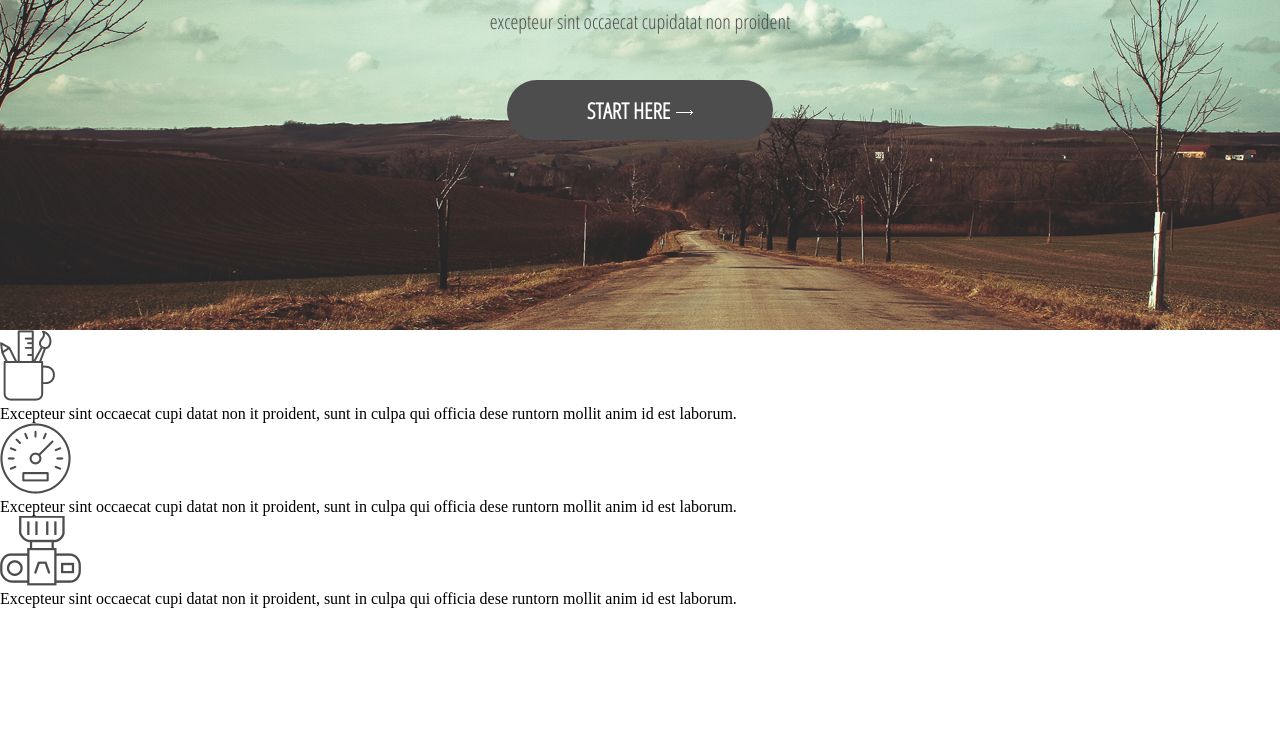
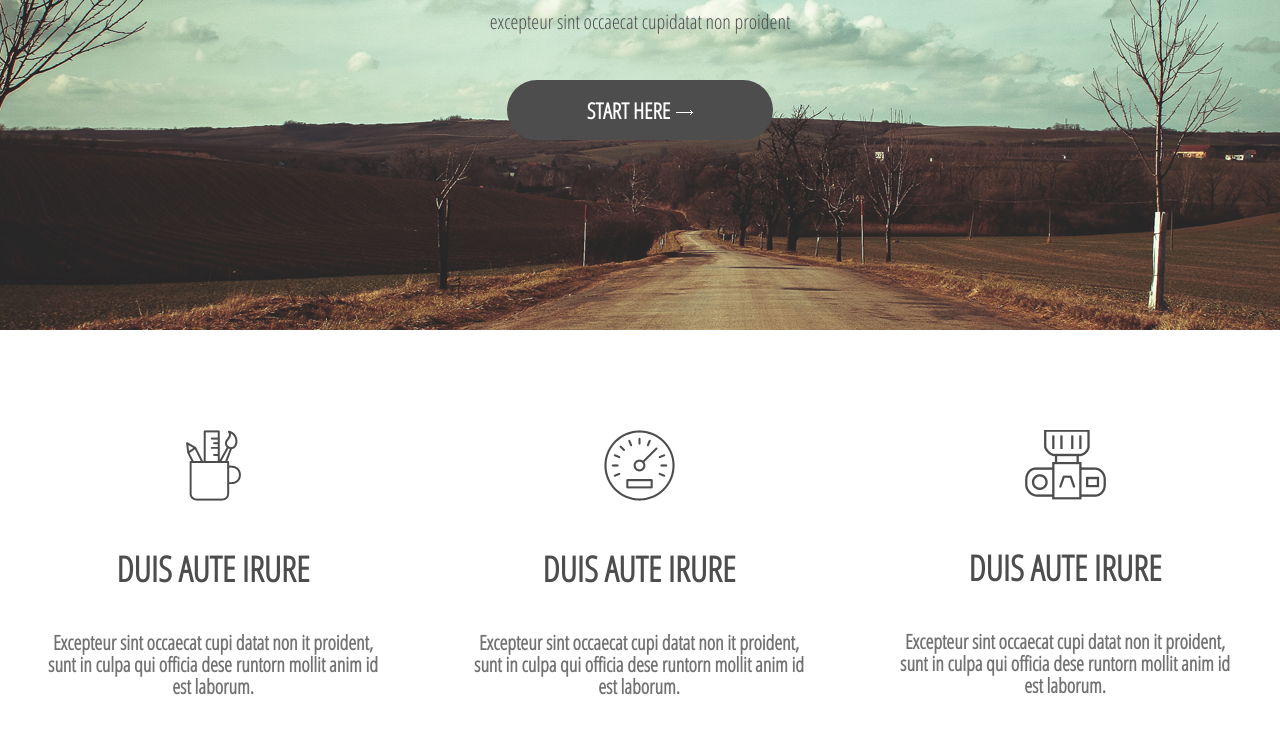
Before and after one commit to AdjuvantRenard/Example-cum4prod, a plain HTML site: page index.html in a window 1280 px wide. Shown: the part 450-1184 px from the top of the page. Before the commit the page ends 1058 px from the top, so only its background shows below. Drawn offline with Linux system fonts and the light colour scheme.

Commit message:
Services -css

```diff
--- a/css/main.css
+++ b/css/main.css
@@ -109,3 +109,41 @@ header nav ul li a:hover{
 }
 
 /* Services */
+.services ul{
+  list-style: none;
+  display: block;
+  margin: 100px 0;
+  text-align: center;
+  overflow: hidden;
+}
+
+.services ul li{
+  float: left;
+  width: 346px;
+  margin-right: 80px;
+}
+
+.services ul li:last-child{
+  margin-right: 0;
+}
+
+.services ul li .s_icons, .services ul li h3{
+  margin-bottom: 40px;
+}
+
+.services ul li h3{
+  font-family: 'Open Sans Condensed', arial;
+  font-weight: bold;
+  font-size: 35px;
+  color: #4d4d4d;
+  text-transform: uppercase;
+  letter-spacing: 50;
+}
+
+.services ul li p{
+  font-family: 'Open Sans Condensed', arial;
+  font-weight: bold;
+  color: #727272;
+  font-size: 20px;
+  line-height: 22px;
+}
--- a/index.html
+++ b/index.html
@@ -42,20 +42,23 @@
     <!-- end billboard -->
 
     <!-- Services -->
-    <section class="services-wrapper">
+    <section class="services wrapper">
       <ul>
         <li>
           <img src="img/s1_icon.png" alt="" class="s_icons">
+          <h3>Duis aute irure</h3>
           <p>Excepteur sint occaecat cupi datat non it proident, sunt in culpa qui
              officia dese runtorn mollit anim id est laborum.</p>
         </li>
         <li>
           <img src="img/s2_icon.png" alt="" class="s_icons">
+          <h3>Duis aute irure</h3>
           <p>Excepteur sint occaecat cupi datat non it proident, sunt in culpa qui
              officia dese runtorn mollit anim id est laborum.</p>
         </li>
         <li>
           <img src="img/s3_icon.png" alt="" class="s_icons">
+          <h3>Duis aute irure</h3>
           <p>Excepteur sint occaecat cupi datat non it proident, sunt in culpa qui
              officia dese runtorn mollit anim id est laborum.</p>
         </li>
```
